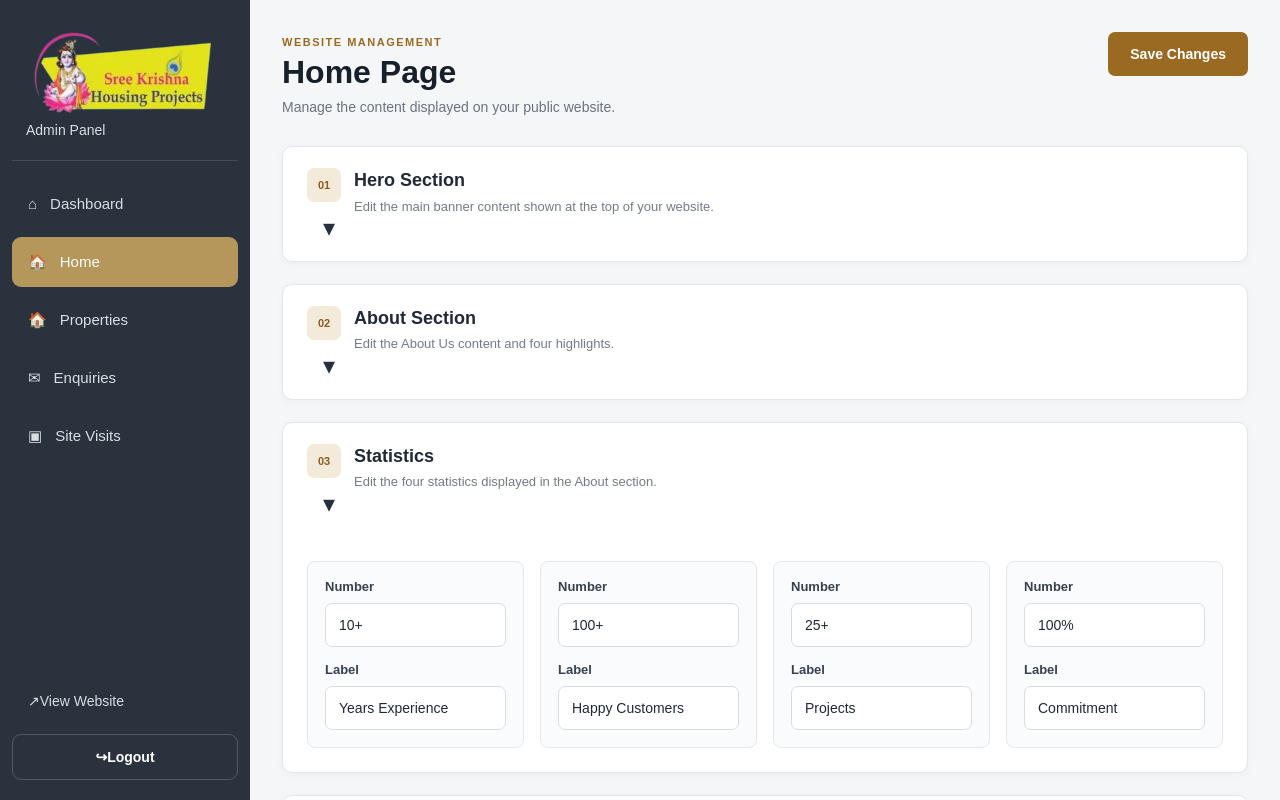
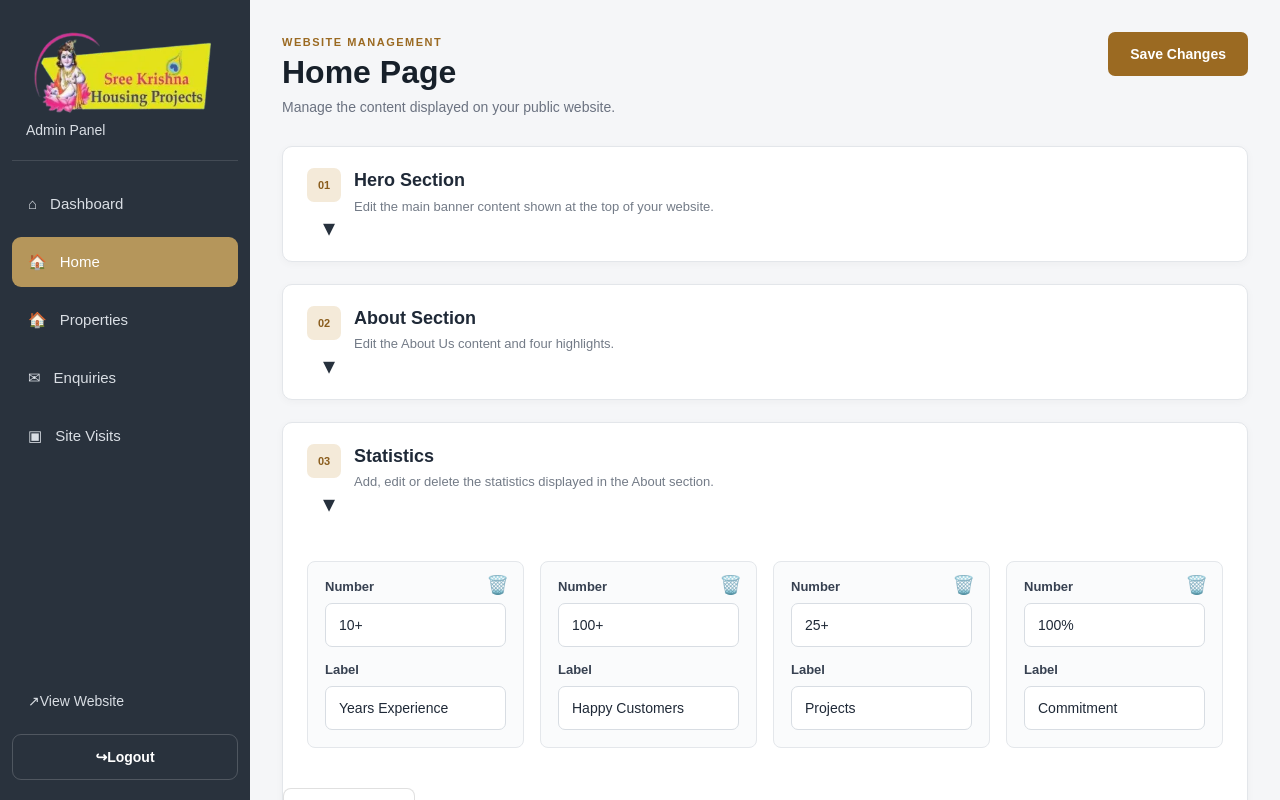
Before and after one commit to pnaveeen-yadav/sree-krishna-housing-projects, a Next.js app in the folder sree-krishna-housing-projects-github/: page /admin/home in a window 1280 px wide. Both pictures are taken after a click on the button 765 px from the left and 479 px from the top of the page. Shown: the top 800 px of the page. Built offline with nearby package versions, Linux system fonts and the light colour scheme; no server answers; the database is empty.

Commit message:
Refactor statistics and services management to support dynamic addition and deletion, enhancing UI and functionality

```diff
--- a/sree-krishna-housing-projects-github/app/admin/home/page.tsx
+++ b/sree-krishna-housing-projects-github/app/admin/home/page.tsx
@@ -10,6 +10,23 @@ import {
 import { adminSupabase } from "@/lib/adminSupabase";
 import AdminSidebar from "@/app/components/admin/AdminSidebar";
 import styles from "./HomeEditor.module.css";
+
+type LegacyServices = {
+  eyebrow?: string;
+  title?: string;
+  service1Title?: string;
+  service1Description?: string;
+  service2Title?: string;
+  service2Description?: string;
+  service3Title?: string;
+  service3Description?: string;
+  service4Title?: string;
+  service4Description?: string;
+  items?: {
+    title: string;
+    description: string;
+  }[];
+};
 
 interface HomeContent {
   hero: {
@@ -33,14 +50,18 @@ interface HomeContent {
   };
 
   stats: {
-    stat1Number: string;
-    stat1Label: string;
-    stat2Number: string;
-    stat2Label: string;
-    stat3Number: string;
-    stat3Label: string;
-    stat4Number: string;
-    stat4Label: string;
+    stat1Number?: string;
+    stat1Label?: string;
+    stat2Number?: string;
+    stat2Label?: string;
+    stat3Number?: string;
+    stat3Label?: string;
+    stat4Number?: string;
+    stat4Label?: string;
+    items: {
+      number: string;
+      label: string;
+    }[];
   };
 
   properties: {
@@ -129,6 +150,12 @@ const DEFAULT_CONTENT: HomeContent = {
     stat3Label: "Projects",
     stat4Number: "100%",
     stat4Label: "Commitment",
+    items: [
+      { number: "10+", label: "Years Experience" },
+      { number: "100+", label: "Happy Customers" },
+      { number: "25+", label: "Projects" },
+      { number: "100%", label: "Commitment" },
+    ],
   },
 
   properties: {
@@ -270,6 +297,44 @@ export default function AdminHomePage() {
           stats: {
             ...DEFAULT_CONTENT.stats,
             ...(saved.stats || {}),
+            items:
+              Array.isArray(saved.stats?.items) &&
+              saved.stats.items.length > 0
+                ? saved.stats.items
+                : [
+                    {
+                      number:
+                        saved.stats?.stat1Number ||
+                        DEFAULT_CONTENT.stats.items[0].number,
+                      label:
+                        saved.stats?.stat1Label ||
+                        DEFAULT_CONTENT.stats.items[0].label,
+                    },
+                    {
+                      number:
+                        saved.stats?.stat2Number ||
+                        DEFAULT_CONTENT.stats.items[1].number,
+                      label:
+                        saved.stats?.stat2Label ||
+                        DEFAULT_CONTENT.stats.items[1].label,
+                    },
+                    {
+                      number:
+                        saved.stats?.stat3Number ||
+                        DEFAULT_CONTENT.stats.items[2].number,
+                      label:
+                        saved.stats?.stat3Label ||
+                        DEFAULT_CONTENT.stats.items[2].label,
+                    },
+                    {
+                      number:
+                        saved.stats?.stat4Number ||
+                        DEFAULT_CONTENT.stats.items[3].number,
+                      label:
+                        saved.stats?.stat4Label ||
+                        DEFAULT_CONTENT.stats.items[3].label,
+                    },
+                  ],
           },
 
           properties: {
@@ -280,44 +345,52 @@ export default function AdminHomePage() {
           services: {
             ...DEFAULT_CONTENT.services,
             ...(saved.services || {}),
-            items:
-              Array.isArray(saved.services?.items) &&
-              saved.services.items.length > 0
-                ? saved.services.items
-                : [
+            items: (() => {
+              const savedServices =
+                saved.services as LegacyServices | undefined;
+
+              if (
+                Array.isArray(savedServices?.items) &&
+                savedServices.items.length > 0
+              ) {
+                return savedServices.items;
+              }
+
+              return [
                 {
                   title:
-                        saved.services?.service1Title ||
+                    savedServices?.service1Title ||
                     DEFAULT_CONTENT.services.items[0].title,
                   description:
-                        saved.services?.service1Description ||
+                    savedServices?.service1Description ||
                     DEFAULT_CONTENT.services.items[0].description,
                 },
                 {
                   title:
-                        saved.services?.service2Title ||
+                    savedServices?.service2Title ||
                     DEFAULT_CONTENT.services.items[1].title,
                   description:
-                        saved.services?.service2Description ||
+                    savedServices?.service2Description ||
                     DEFAULT_CONTENT.services.items[1].description,
                 },
                 {
                   title:
-                        saved.services?.service3Title ||
+                    savedServices?.service3Title ||
                     DEFAULT_CONTENT.services.items[2].title,
                   description:
-                        saved.services?.service3Description ||
+                    savedServices?.service3Description ||
                     DEFAULT_CONTENT.services.items[2].description,
                 },
                 {
                   title:
-                        saved.services?.service4Title ||
+                    savedServices?.service4Title ||
                     DEFAULT_CONTENT.services.items[3].title,
                   description:
-                        saved.services?.service4Description ||
+                    savedServices?.service4Description ||
                     DEFAULT_CONTENT.services.items[3].description,
                 },
-                  ],
+              ];
+            })(),
           },
 
           contact: {
@@ -403,16 +476,45 @@ export default function AdminHomePage() {
     ========================================================
   */
 
-  const updateStats = (
-    field: keyof HomeContent["stats"],
+  const updateStatItem = (
+    index: number,
+    field: "number" | "label",
     value: string
   ) => {
     setContent((previous) => ({
       ...previous,
-
       stats: {
         ...previous.stats,
-        [field]: value,
+        items: previous.stats.items.map((item, itemIndex) =>
+          itemIndex === index
+            ? { ...item, [field]: value }
+            : item
+        ),
+      },
+    }));
+  };
+
+  const addStat = () => {
+    setContent((previous) => ({
+      ...previous,
+      stats: {
+        ...previous.stats,
+        items: [
+          ...previous.stats.items,
+          { number: "", label: "" },
+        ],
+      },
+    }));
+  };
+
+  const deleteStat = (index: number) => {
+    setContent((previous) => ({
+      ...previous,
+      stats: {
+        ...previous.stats,
+        items: previous.stats.items.filter(
+          (_, itemIndex) => itemIndex !== index
+        ),
       },
     }));
   };
@@ -449,6 +551,7 @@ export default function AdminHomePage() {
   ) => {
     setContent((previous) => ({
       ...previous,
+
       services: {
         ...previous.services,
         [field]: value,
@@ -461,21 +564,42 @@ export default function AdminHomePage() {
     field: "title" | "description",
     value: string
   ) => {
-    setContent((previous) => {
-      const items = [...previous.services.items];
-      items[index] = {
-        ...items[index],
-        [field]: value,
-      };
-
-      return {
+    setContent((previous) => ({
       ...previous,
       services: {
         ...previous.services,
-          items,
-        },
-      };
-    });
+        items: previous.services.items.map((item, itemIndex) =>
+          itemIndex === index
+            ? { ...item, [field]: value }
+            : item
+        ),
+      },
+    }));
+  };
+
+  const addService = () => {
+    setContent((previous) => ({
+      ...previous,
+      services: {
+        ...previous.services,
+        items: [
+          ...previous.services.items,
+          { title: "", description: "" },
+        ],
+      },
+    }));
+  };
+
+  const deleteService = (index: number) => {
+    setContent((previous) => ({
+      ...previous,
+      services: {
+        ...previous.services,
+        items: previous.services.items.filter(
+          (_, itemIndex) => itemIndex !== index
+        ),
+      },
+    }));
   };
 
   /*
@@ -1083,104 +1207,91 @@ export default function AdminHomePage() {
         <EditorSection
           number="03"
           title="Statistics"
-          description="Edit the four statistics displayed in the About section."
+          description="Add, edit or delete the statistics displayed in the About section."
         >
           <div
             className={
               styles.statsGrid
             }
           >
-            <StatCard
-              number={
-                content.stats
-                  .stat1Number
-              }
-              label={
-                content.stats
-                  .stat1Label
-              }
-              onNumberChange={(value) =>
-                updateStats(
-                  "stat1Number",
-                  value
-                )
-              }
-              onLabelChange={(value) =>
-                updateStats(
-                  "stat1Label",
-                  value
-                )
-              }
-            />
-
-            <StatCard
-              number={
-                content.stats
-                  .stat2Number
-              }
-              label={
-                content.stats
-                  .stat2Label
-              }
-              onNumberChange={(value) =>
-                updateStats(
-                  "stat2Number",
-                  value
-                )
-              }
-              onLabelChange={(value) =>
-                updateStats(
-                  "stat2Label",
-                  value
-                )
-              }
-            />
-
-            <StatCard
-              number={
-                content.stats
-                  .stat3Number
-              }
-              label={
-                content.stats
-                  .stat3Label
-              }
-              onNumberChange={(value) =>
-                updateStats(
-                  "stat3Number",
-                  value
-                )
-              }
-              onLabelChange={(value) =>
-                updateStats(
-                  "stat3Label",
-                  value
-                )
-              }
-            />
-
-            <StatCard
-              number={
-                content.stats
-                  .stat4Number
-              }
-              label={
-                content.stats
-                  .stat4Label
-              }
-              onNumberChange={(value) =>
-                updateStats(
-                  "stat4Number",
-                  value
-                )
-              }
-              onLabelChange={(value) =>
-                updateStats(
-                  "stat4Label",
-                  value
-                )
-              }
-            />
+            {content.stats.items.map((stat, index) => (
+              <div
+                className={styles.statCard}
+                key={`stat-${index}`}
+                style={{
+                  position: "relative",
+                }}
+              >
+                <button
+                  type="button"
+                  onClick={() =>
+                    deleteStat(index)
+                  }
+                  aria-label={`Delete statistic ${index + 1}`}
+                  style={{
+                    position: "absolute",
+                    top: "10px",
+                    right: "10px",
+                    border: "none",
+                    background: "transparent",
+                    color: "#b42318",
+                    cursor: "pointer",
+                    fontSize: "18px",
+                    lineHeight: 1,
+                    padding: "4px",
+                  }}
+                >
+                  🗑️
+                </button>
+
+                <Field
+                  label="Number"
+                  value={stat.number}
+                  onChange={(value) =>
+                    updateStatItem(
+                      index,
+                      "number",
+                      value
+                    )
+                  }
+                />
+
+                <Field
+                  label="Label"
+                  value={stat.label}
+                  onChange={(value) =>
+                    updateStatItem(
+                      index,
+                      "label",
+                      value
+                    )
+                  }
+                />
+              </div>
+            ))}
+          </div>
+
+          <div
+            style={{
+              marginTop: "16px",
+              display: "flex",
+              justifyContent: "flex-start",
+            }}
+          >
+            <button
+              type="button"
+              onClick={addStat}
+              style={{
+                border: "1px solid rgba(0,0,0,0.12)",
+                borderRadius: "8px",
+                padding: "10px 14px",
+                background: "#fff",
+                cursor: "pointer",
+                font: "inherit",
+              }}
+            >
+              + Add Statistic
+            </button>
           </div>
         </EditorSection>
 
@@ -1245,39 +1356,89 @@ export default function AdminHomePage() {
         <EditorSection
           number="05"
           title="Services"
-          description="Edit the services section and all service descriptions."
+          description="Add, edit or delete services displayed on the home page."
         >
           <div className={styles.formStack}>
             <Field
               label="Eyebrow"
-              value={content.services.eyebrow}
-              onChange={(value) =>
-                updateServices("eyebrow", value)
+              value={
+                content.services
+                  .eyebrow
+              }
+              onChange={(value) =>
+                updateServices(
+                  "eyebrow",
+                  value
+                )
               }
             />
 
             <Field
               label="Title"
-              value={content.services.title}
-              onChange={(value) =>
-                updateServices("title", value)
-              }
-            />
-
-            {content.services.items.map((service, index) => (
+              value={
+                content.services
+                  .title
+              }
+              onChange={(value) =>
+                updateServices(
+                  "title",
+                  value
+                )
+              }
+            />
+
+            {content.services.items.map(
+              (service, index) => (
                 <div
                   key={`service-${index}`}
-                className={styles.formStack}
-              >
-                <div className={styles.subHeading}>
+                  style={{
+                    position: "relative",
+                    padding: "18px",
+                    border: "1px solid rgba(0,0,0,0.10)",
+                    borderRadius: "10px",
+                    marginTop: "8px",
+                  }}
+                >
+                  <div
+                    className={styles.subHeading}
+                    style={{
+                      paddingRight: "36px",
+                    }}
+                  >
                     Service {index + 1}
                   </div>
+
+                  <button
+                    type="button"
+                    onClick={() =>
+                      deleteService(index)
+                    }
+                    aria-label={`Delete service ${index + 1}`}
+                    style={{
+                      position: "absolute",
+                      top: "14px",
+                      right: "14px",
+                      border: "none",
+                      background: "transparent",
+                      color: "#b42318",
+                      cursor: "pointer",
+                      fontSize: "18px",
+                      lineHeight: 1,
+                      padding: "4px",
+                    }}
+                  >
+                    🗑️
+                  </button>
 
                   <Field
                     label="Service Title"
                     value={service.title}
                     onChange={(value) =>
-                    updateServiceItem(index, "title", value)
+                      updateServiceItem(
+                        index,
+                        "title",
+                        value
+                      )
                     }
                   />
 
@@ -1293,7 +1454,31 @@ export default function AdminHomePage() {
                     }
                   />
                 </div>
-            ))}
+              )
+            )}
+
+            <div
+              style={{
+                marginTop: "8px",
+                display: "flex",
+                justifyContent: "flex-start",
+              }}
+            >
+              <button
+                type="button"
+                onClick={addService}
+                style={{
+                  border: "1px solid rgba(0,0,0,0.12)",
+                  borderRadius: "8px",
+                  padding: "10px 14px",
+                  background: "#fff",
+                  cursor: "pointer",
+                  font: "inherit",
+                }}
+              >
+                + Add Service
+              </button>
+            </div>
           </div>
         </EditorSection>
 
@@ -1894,49 +2079,3 @@ function TextArea({
     </div>
   );
 }
-
-/*
-  ============================================================
-  STAT CARD
-  ============================================================
-*/
-
-function StatCard({
-  number,
-  label,
-  onNumberChange,
-  onLabelChange,
-}: {
-  number: string;
-  label: string;
-  onNumberChange: (
-    value: string
-  ) => void;
-  onLabelChange: (
-    value: string
-  ) => void;
-}) {
-  return (
-    <div
-      className={
-        styles.statCard
-      }
-    >
-      <Field
-        label="Number"
-        value={number}
-        onChange={
-          onNumberChange
-        }
-      />
-
-      <Field
-        label="Label"
-        value={label}
-        onChange={
-          onLabelChange
-        }
-      />
-    </div>
-  );
-}
```
Lines whose indentation alone changed are shown as unchanged.
